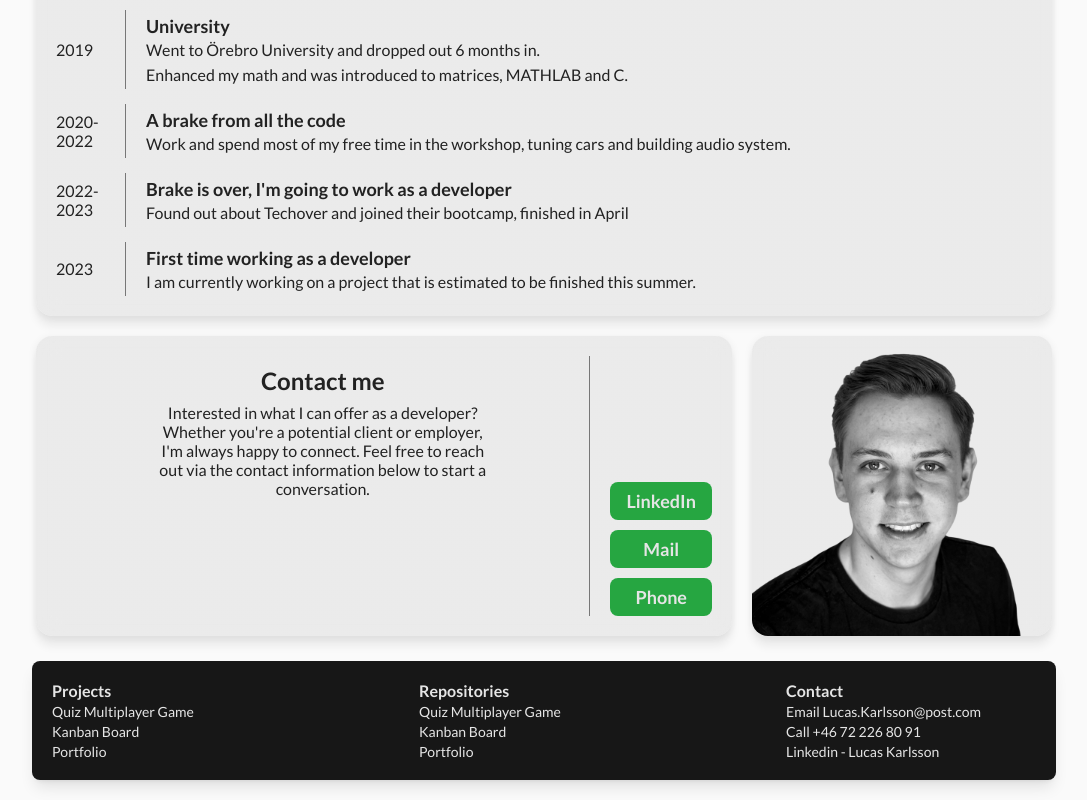
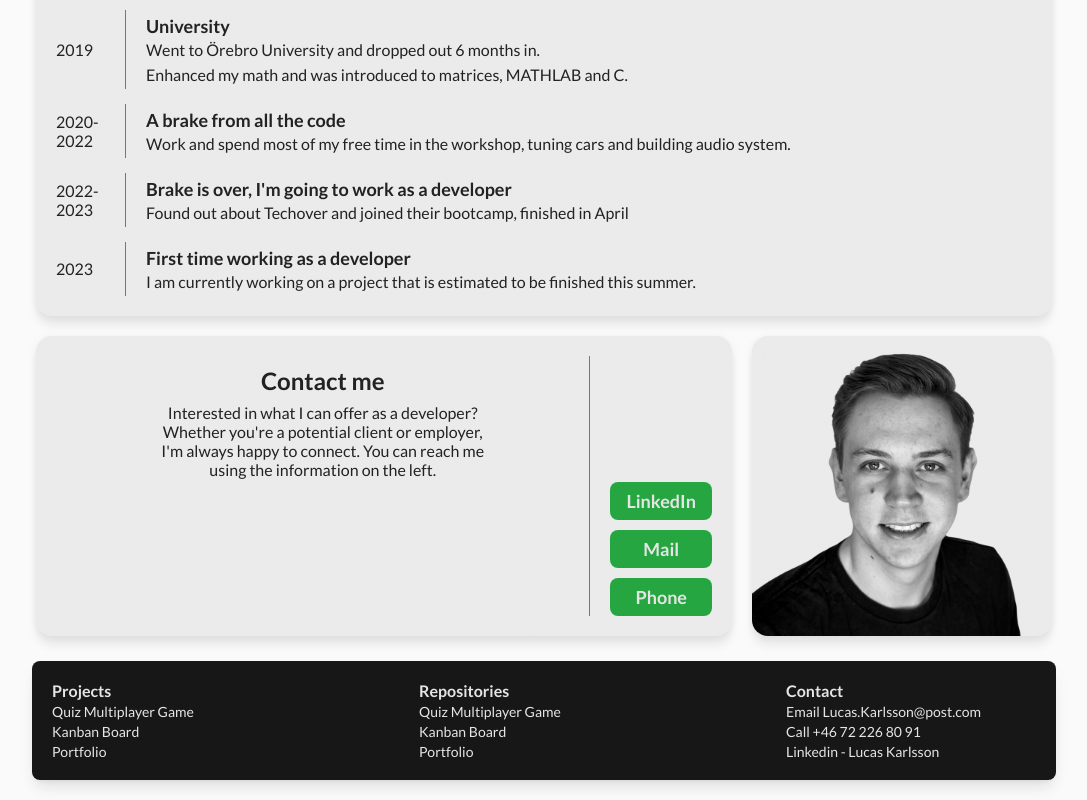
Before and after one commit to luc-as-dev/portfolio-react, a React (Vite) app in the folder client/: page / in a window 1280 px wide. Shown: the part 2717-3517 px from the top of the page, without its empty margins (96-1183 px from the left). Built offline with nearby package versions, Linux system fonts and the light colour scheme.

Commit message:
Updated contact text

```diff
--- a/client/src/components/ContactMe/ContactMe.tsx
+++ b/client/src/components/ContactMe/ContactMe.tsx
@@ -15,9 +15,8 @@ export default function ContactMe({ className }: Props) {
         <h2 className="contact-me-inner-text-title">Contact me</h2>
         <p className="contact-me-inner-text-info">
           Interested in what I can offer as a developer? Whether you're a
-          potential client or employer, I'm always happy to connect. Feel free
-          to reach out via the contact information below to start a
-          conversation.
+          potential client or employer, I'm always happy to connect. You can
+          reach me using the information on the left.
         </p>
       </div>
       <div className="contact-me-inner-links">
```
